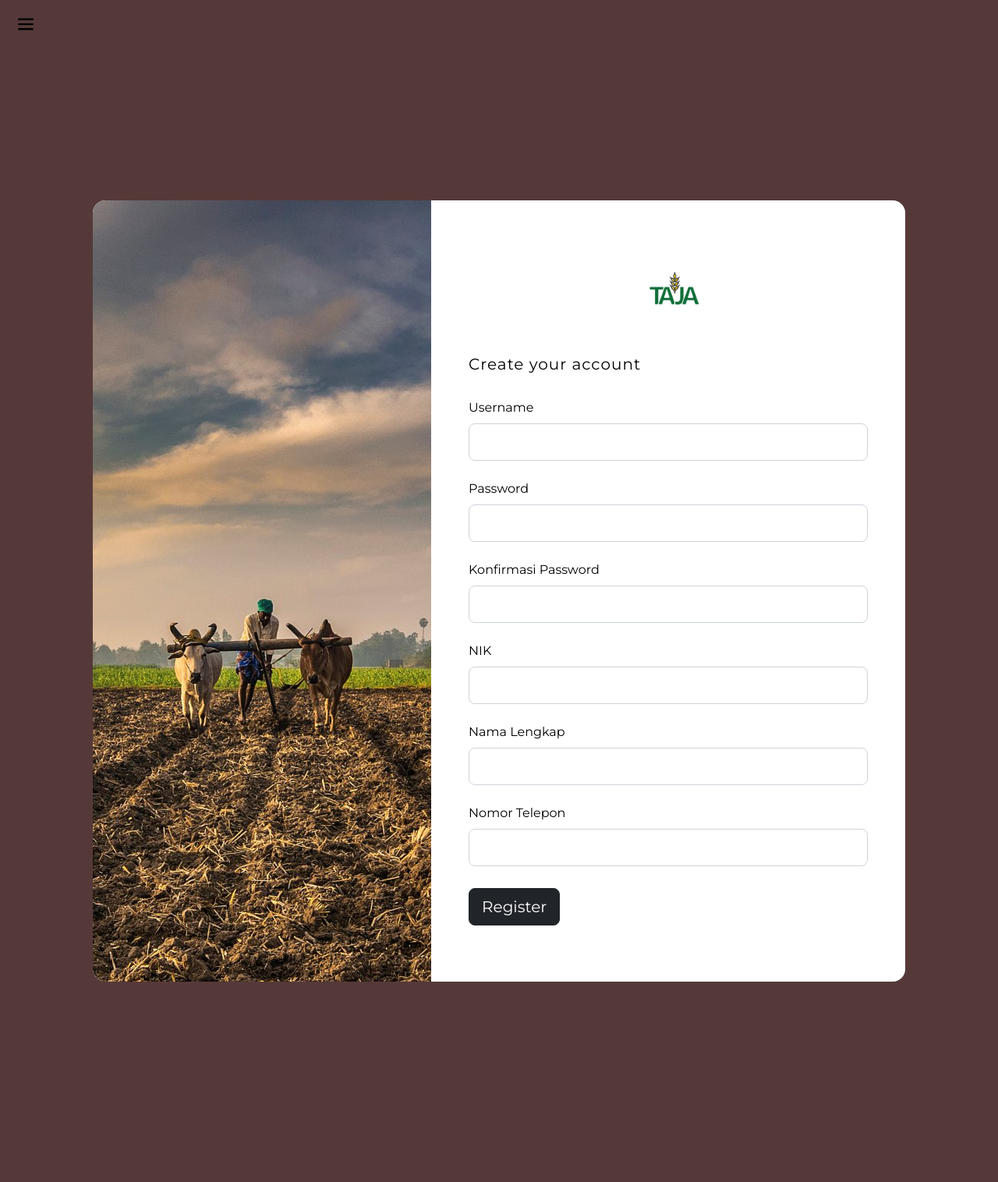
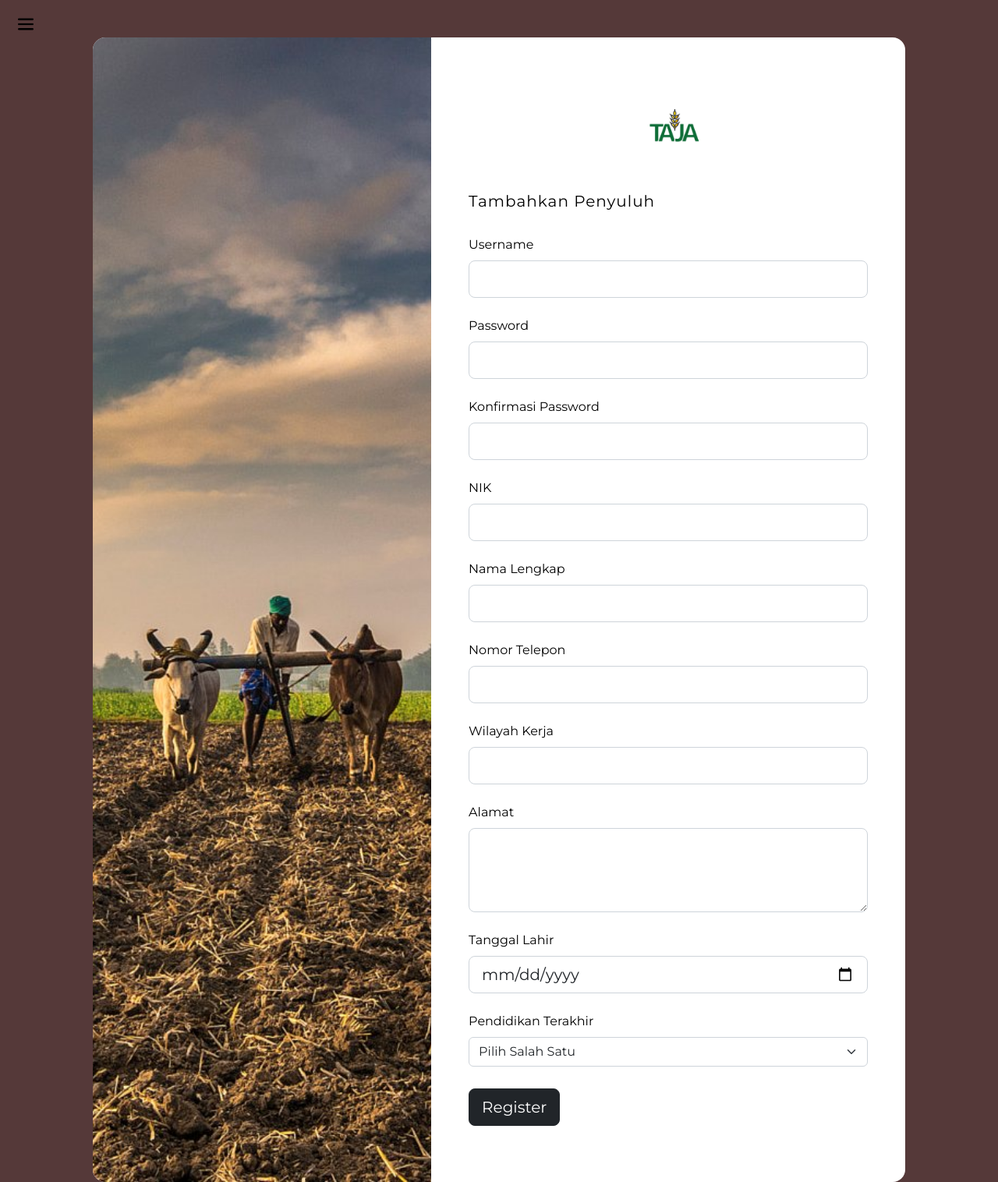
Before and after one commit to adivii/project-weblan-taja, a CodeIgniter 4 app: template app/Views/penyuluh/register_penyuluh.php in a window 1280 px wide. Shown: the whole page at 78% size. Run offline with PHP 8.4 and a stand-in for CodeIgniter, Linux system fonts and the light colour scheme; the template is opened without the code that fills it, so the values that code supplies are empty; some libraries are stand-ins or nearby versions.

Commit message:
update penyuluh register input form

```diff
--- a/app/Database/Migrations/2022-11-13-190946_DbPenyuluh.php
+++ b/app/Database/Migrations/2022-11-13-190946_DbPenyuluh.php
@@ -25,7 +25,7 @@ class DbPenyuluh extends Migration
                 'type'       => 'VARCHAR',
                 'constraint' => '15',
             ],
-            'wilayah_kerja' => [
+            'wkpp' => [
                 'type'       => 'VARCHAR',
                 'constraint' => '255',
             ],
--- a/app/Views/penyuluh/register_penyuluh.php
+++ b/app/Views/penyuluh/register_penyuluh.php
@@ -13,7 +13,7 @@
       <div class="col col-xl-10">
         <div class="card" style="border-width : 0;border-radius: 1rem;">
           <div class="row g-0">
-            <div class="col-md-6 col-lg-5 d-none d-md-block" style="border-radius: 1rem 0 0 1rem;background:url('/assets/images/background-home.jpeg') no-repeat;background-position: -700px 0;">
+            <div class="col-md-6 col-lg-5 d-none d-md-block" style="border-radius: 1rem 0 0 1rem;background:url('/assets/images/background-home.jpeg') no-repeat;background-position: -1050px 0;background-size: cover;">
             </div>
             <div class="col-md-6 col-lg-7 d-flex align-items-center">
               <div class="card-body p-4 p-lg-5 text-black">
@@ -25,7 +25,7 @@
                     <img class="mx-auto d-block" src="/assets/images/taja-logo.png" height="130px">
                   </div>
 
-                  <h5 class="fw-normal mb-3 pb-3" style="letter-spacing: 1px;">Create your account</h5>
+                  <h5 class="fw-normal mb-3 pb-3" style="letter-spacing: 1px;">Tambahkan Penyuluh</h5>
                   <?php if (!empty(session()->getFlashdata('error'))) : ?>
                     <div class="alert alert-warning alert-dismissible fade show" role="alert">
                       <h4>Check your entries</h4>
@@ -63,6 +63,32 @@
                     <input type="number" id="nomor-telepon" name="nomor-telepon" class="form-control form-control-lg" />
                   </div>
 
+                  <div class="form-outline mb-4">
+                    <label class="form-label" for="wkpp">Wilayah Kerja</label>
+                    <input type="text" id="wkpp" name="wkpp" class="form-control form-control-lg" />
+                  </div>
+
+                  <div class="form-outline mb-4">
+                    <label class="form-label" for="alamat">Alamat</label>
+                    <textarea name="alamat" id="alamat" rows="3" class="form-control form-control-lg"></textarea>
+                  </div>
+
+                  <div class="form-outline mb-4">
+                    <label class="form-label" for="tanggal-lahir">Tanggal Lahir</label>
+                    <input type="date" id="tanggal-lahir" name="tanggal-lahir" max="<?= date('Y-m-d') ?>" class="form-control form-control-lg" />
+                  </div>
+
+                  <div class="form-outline mb-4">
+                    <label class="form-label" for="pendidikan-terakhir">Pendidikan Terakhir</label>
+                    <select class="form-select" name="pendidikan-terakhir" id="pendidikan-terakhir">
+                      <option selected value="0">Pilih Salah Satu</option>
+                      <option value="sma">SMA/SMK</option>
+                      <option value="s1">S1</option>
+                      <option value="s2">S2</option>
+                      <option value="s3">S3</option>
+                    </select>
+                  </div>
+
                   <div class="pt-1 mb-4">
                     <input class="btn btn-dark btn-lg btn-block" type="submit" value="Register">
                   </div>
```
